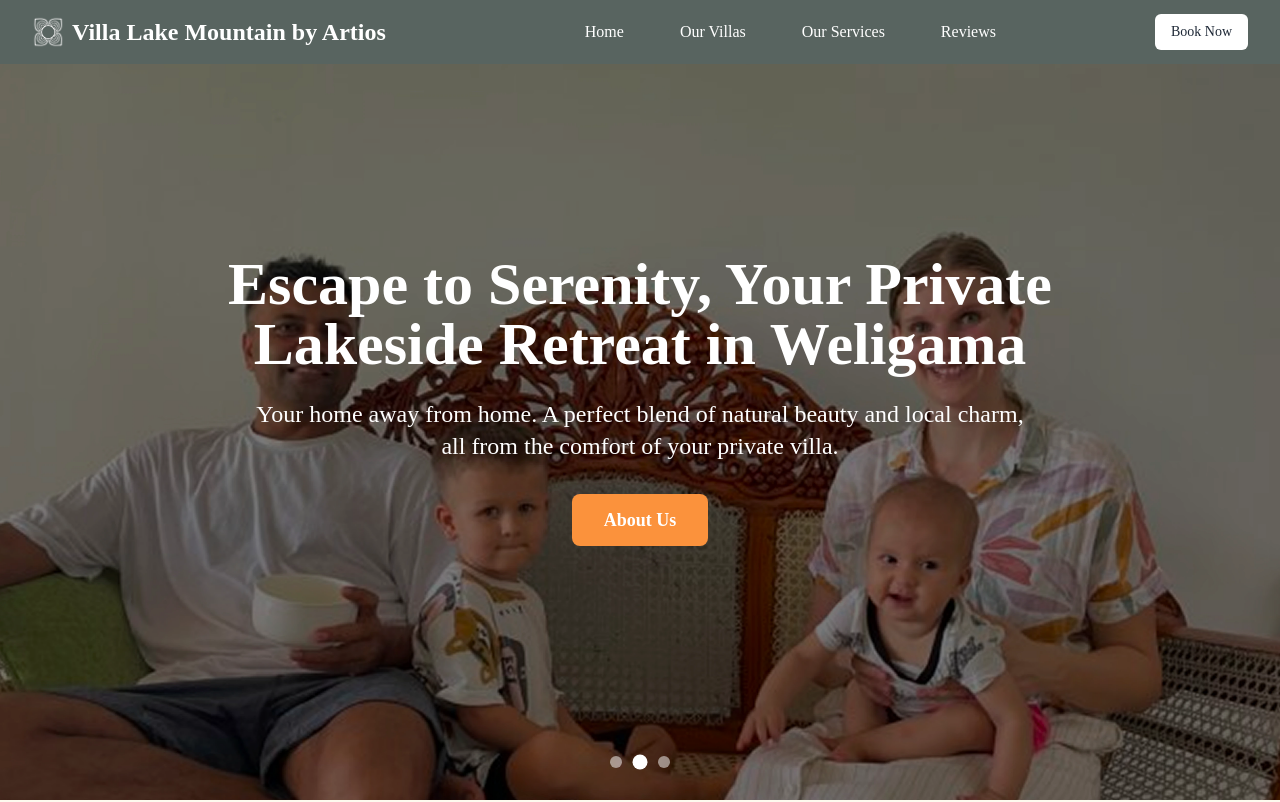
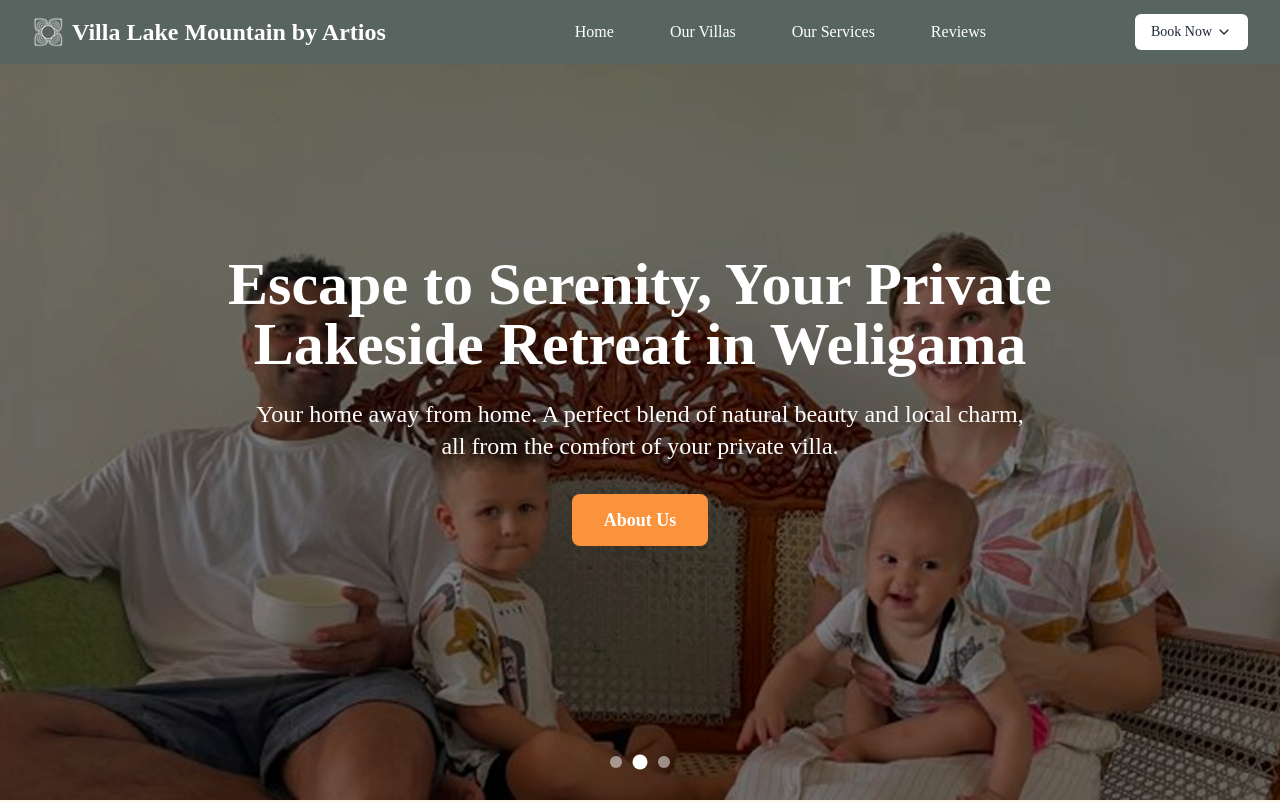
Before and after one commit to pavanuthsara/villa-lake-mountain-v2, a React (Vite) app: page / in a window 1280 px wide. Shown: the top 802 px of the page. Built offline with nearby package versions, Linux system fonts and the light colour scheme; a web font is replaced by a local one.

Commit message:
change navigation bar book now button

```diff
--- a/src/components/Navbar.jsx
+++ b/src/components/Navbar.jsx
@@ -1,6 +1,65 @@
 import { useState } from "react";
-import { Menu, X } from "lucide-react";
+import { Menu, X, ChevronDown } from "lucide-react";
 import VLM_LOGO from "../assets/vlm_logo.png";
+
+const villaTypes = ["Ground Villa", "Upper Villa", "Entire Villa"];
+
+const BookNowDropdown = ({ align = "right", onBook }) => {
+  const [isOpen, setIsOpen] = useState(false);
+
+  const handleVillaBook = (villaType) => {
+    const message = `Hello, I would like to book ${villaType}`;
+    window.open(
+      `https://wa.me/917709589459?text=${encodeURIComponent(message)}`,
+      "_blank",
+    );
+    setIsOpen(false);
+    if (onBook) onBook();
+  };
+
+  return (
+    <div
+      className="relative"
+      onPointerEnter={(e) => {
+        if (e.pointerType === "mouse") setIsOpen(true);
+      }}
+      onPointerLeave={(e) => {
+        if (e.pointerType === "mouse") setIsOpen(false);
+      }}
+    >
+      <button
+        type="button"
+        onClick={() => setIsOpen((prev) => !prev)}
+        className="w-full inline-flex items-center justify-center bg-white text-gray-800 hover:bg-gray-100 px-4 py-2 rounded-md text-sm font-medium transition-colors duration-200"
+      >
+        Book Now
+        <ChevronDown className="ml-1 h-4 w-4" />
+      </button>
+      {isOpen && (
+        <div
+          className={`absolute top-full z-50 ${
+            align === "right" ? "right-0" : "left-0"
+          }`}
+        >
+          <div className="pt-2">
+            <div className="bg-white rounded-md shadow-lg py-1 w-48">
+              {villaTypes.map((villa) => (
+                <button
+                  key={villa}
+                  type="button"
+                  onClick={() => handleVillaBook(villa)}
+                  className="block w-full text-left px-4 py-2 text-sm text-gray-700 hover:bg-gray-100 transition-colors duration-200"
+                >
+                  {villa}
+                </button>
+              ))}
+            </div>
+          </div>
+        </div>
+      )}
+    </div>
+  );
+};
 
 const Navbar = () => {
   const [isMenuOpen, setIsMenuOpen] = useState(false);
@@ -25,12 +84,6 @@ const Navbar = () => {
     { name: "Reviews", href: "#reviews" },
   ];
 
-  const whatsappMessage =
-    "Hello! I'm interested in availability and pricing for the villas.";
-  const whatsappLink = `https://wa.me/917709589459?text=${encodeURIComponent(
-    whatsappMessage,
-  )}`;
-
   return (
     <nav
       className="w-full fixed top-0 left-0 z-50"
@@ -40,10 +93,14 @@ const Navbar = () => {
         <div className="flex justify-between items-center h-16">
           {/* Logo */}
           <div className="flex-shrink-0">
-            <div className="text-white text-2xl font-bold flex items-center space-x-2">
+            <a
+              href="#home"
+              onClick={(e) => handleScroll(e, "home")}
+              className="text-white text-2xl font-bold flex items-center space-x-2"
+            >
               <img src={VLM_LOGO} alt="logo" className="h-8 w-auto" />
               <span>Villa Lake Mountain by Artios</span>
-            </div>
+            </a>
           </div>
 
           {/* Desktop Navigation Links */}
@@ -62,16 +119,9 @@ const Navbar = () => {
             </div>
           </div>
 
-          {/* Desktop Button */}
+          {/* Desktop Button with Dropdown */}
           <div className="hidden md:block">
-            <a
-              href={whatsappLink}
-              target="_blank"
-              rel="noreferrer"
-              className="bg-white text-gray-800 hover:bg-gray-100 px-4 py-2 rounded-md text-sm font-medium transition-colors duration-200 inline-flex items-center"
-            >
-              Book Now
-            </a>
+            <BookNowDropdown align="right" />
           </div>
 
           {/* Mobile menu button */}
@@ -105,14 +155,7 @@ const Navbar = () => {
               </a>
             ))}
             <div className="px-3 py-2">
-              <a
-                href={whatsappLink}
-                target="_blank"
-                rel="noreferrer"
-                className="w-full bg-white text-gray-800 hover:bg-gray-100 px-4 py-2 rounded-md text-sm font-medium transition-colors duration-200 inline-flex items-center justify-center"
-              >
-                Book Now
-              </a>
+              <BookNowDropdown align="left" onBook={() => setIsMenuOpen(false)} />
             </div>
           </div>
         </div>
```
Also changed, not shown: 1 other file (tests, documents, lock files or other folders).
